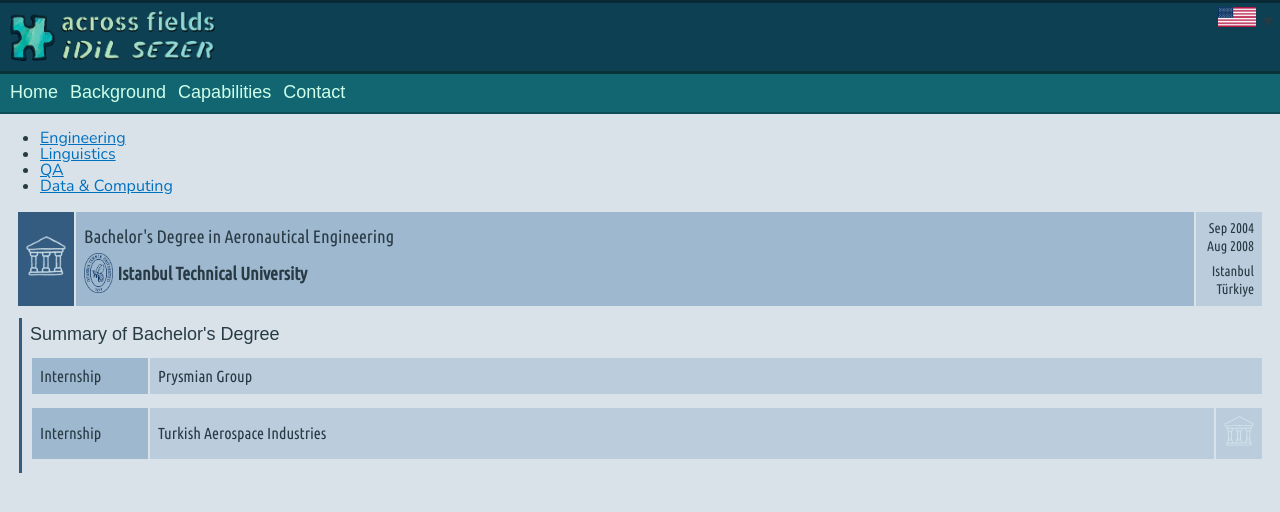
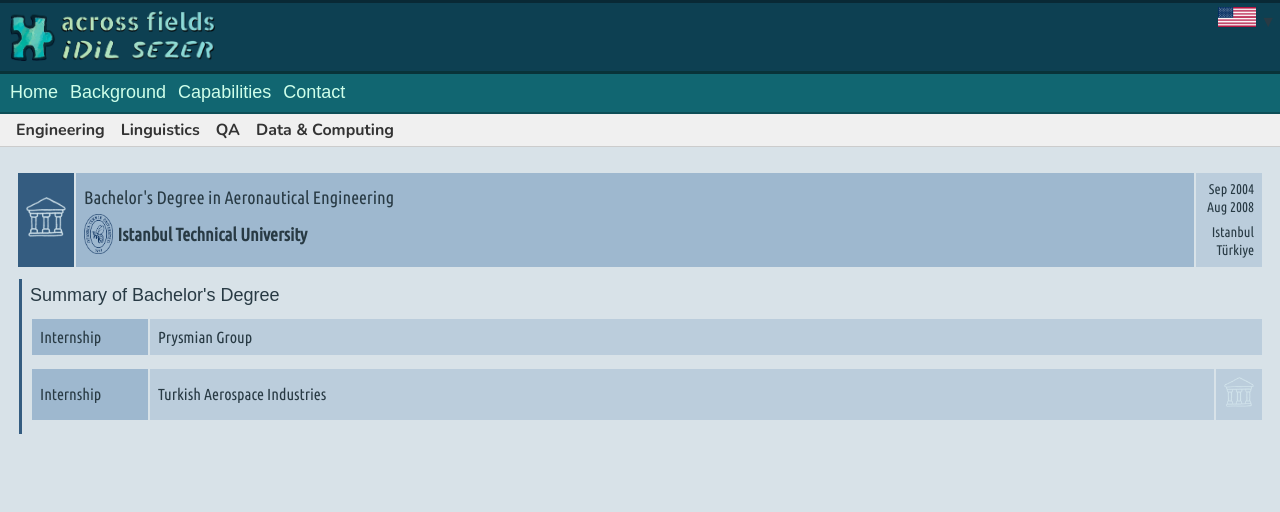
Before and after one commit to acrossfields/idilsezer, a Jekyll site: the page built from en/background.md, in a window 1280 px wide. Shown: the top 512 px of the page. Built offline with Jekyll 4.4.1, drawn with Linux system fonts in a browser that asks for light colours; some web fonts are replaced.

Commit message:
Update style.scss

```diff
--- a/assets/css/style.scss
+++ b/assets/css/style.scss
@@ -54,6 +54,31 @@
 
 .nav-wrapper .menu-item:hover {
   color: #cfffea;
+  text-decoration: underline;
+}
+
+.sub-nav {
+  background: #f0f0f0;   /* light background */
+  border-bottom: 1px solid #ccc;
+  padding: 0.5em 1em;
+  margin-bottom: 1.5em;
+}
+
+.sub-nav ul {
+  list-style: none;
+  margin: 0;
+  padding: 0;
+  display: flex;
+  gap: 1em;   /* spacing between links */
+}
+
+.sub-nav a {
+  text-decoration: none;
+  color: #333;
+  font-weight: bold;
+}
+
+.sub-nav a:hover {
   text-decoration: underline;
 }
 
```
